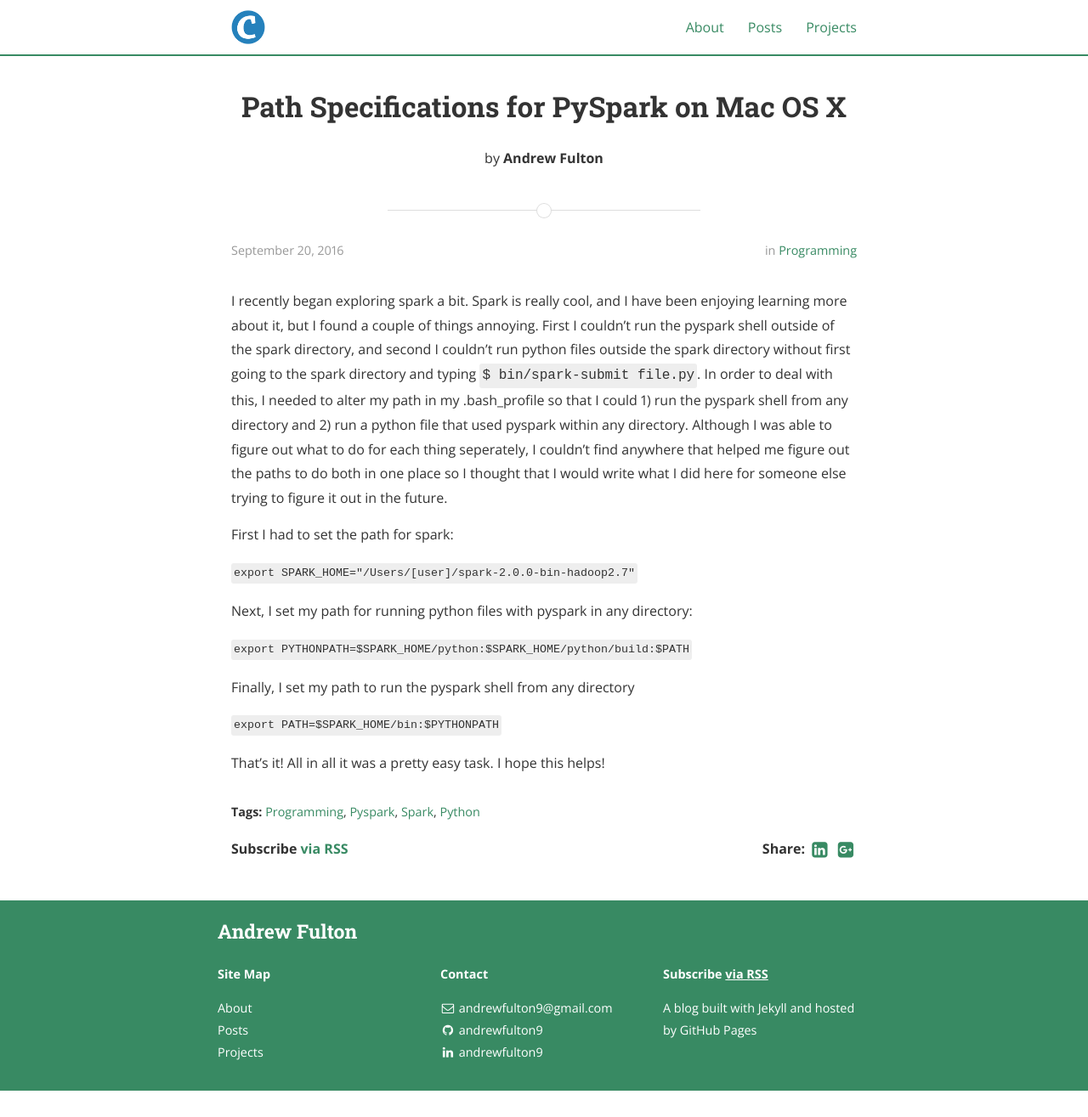
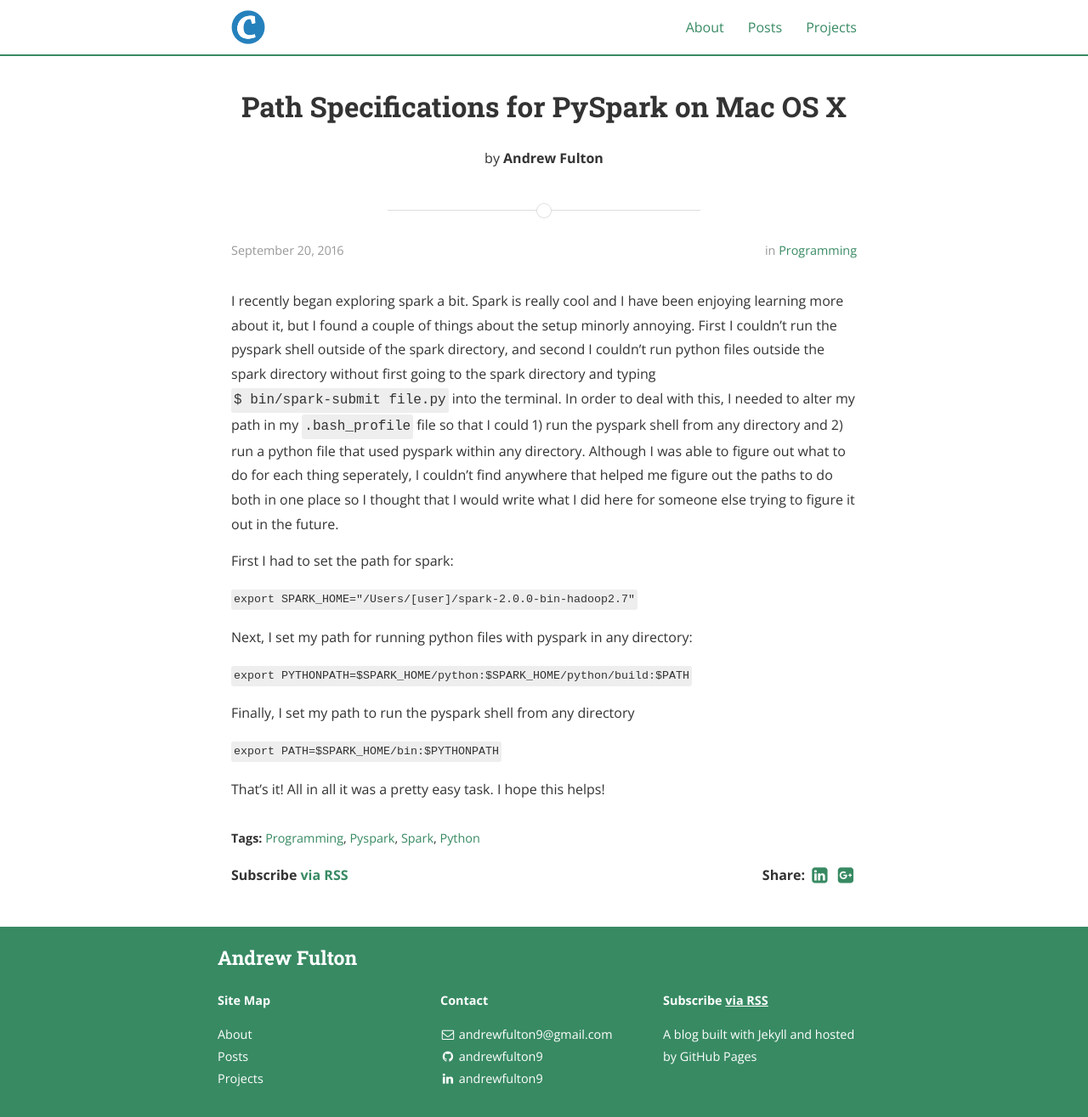
Before and after one commit to andrewfulton9/andrewfulton9.github.io, a Jekyll site: the page built from _posts/2016-09-20-path-specifications-for-pyspark-on-mac-osx.md, in a window 1280 px wide. Shown: the whole page at 85% size. Built offline with Jekyll 4.4.1, drawn with Linux system fonts in a browser that asks for light colours; nearby versions of some CDN libraries; a style sheet for code colours, icons or effects is not loaded; before the commit the page ends 1284 px from its top, so only the background shows below that.

Commit message:
edits to blog

````diff
--- a/_posts/2016-09-20-path-specifications-for-pyspark-on-mac-osx.md
+++ b/_posts/2016-09-20-path-specifications-for-pyspark-on-mac-osx.md
@@ -7,7 +7,7 @@ categories: Programming
 tags:	Programming Pyspark Spark Python
 ---
 
-I recently began exploring spark a bit. Spark is really cool, and I have been enjoying learning more about it, but I found a couple of things annoying. First I couldn't run the pyspark shell outside of the spark directory, and second I couldn't run python files outside the spark directory without first going to the spark directory and typing `$ bin/spark-submit file.py`. In order to deal with this, I needed to alter my path in my .bash_profile so that I could 1) run the pyspark shell from any directory and 2) run a python file that used pyspark within any directory. Although I was able to figure out what to do for each thing seperately, I couldn't find anywhere that helped me figure out the paths to do both in one place so I thought that I would write what I did here for someone else trying to figure it out in the future.
+I recently began exploring spark a bit. Spark is really cool and I have been enjoying learning more about it, but I found a couple of things about the setup minorly annoying. First I couldn't run the pyspark shell outside of the spark directory, and second I couldn't run python files outside the spark directory without first going to the spark directory and typing `$ bin/spark-submit file.py` into the terminal. In order to deal with this, I needed to alter my path in my `.bash_profile` file so that I could 1) run the pyspark shell from any directory and 2) run a python file that used pyspark within any directory. Although I was able to figure out what to do for each thing seperately, I couldn't find anywhere that helped me figure out the paths to do both in one place so I thought that I would write what I did here for someone else trying to figure it out in the future.
 
 First I had to set the path for spark:
 ```
````
